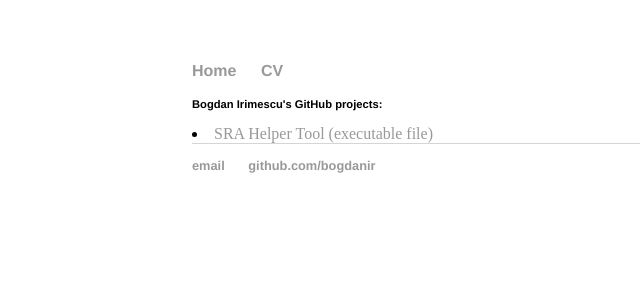
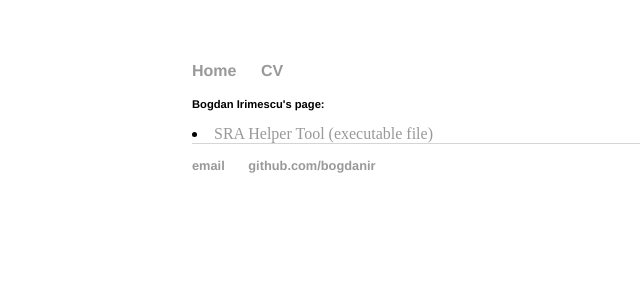
Before and after one commit to bogdanir/MDFextract, a Jekyll site: the page built from index.html, in a window 1280 px wide. Shown: the top 300 px of the page, without its empty margins (0-640 px from the left). Built offline with Jekyll 4.4.1, drawn with Linux system fonts in a browser that asks for light colours.

Commit message:
Update default.html

```diff
--- a/_layouts/default.html
+++ b/_layouts/default.html
@@ -16,7 +16,7 @@
 </ul>
     </nav>
 <div class="container">
-<h4> Bogdan Irimescu's GitHub projects:
+<h4> Bogdan Irimescu's page:
 
 
 </h4>
```
